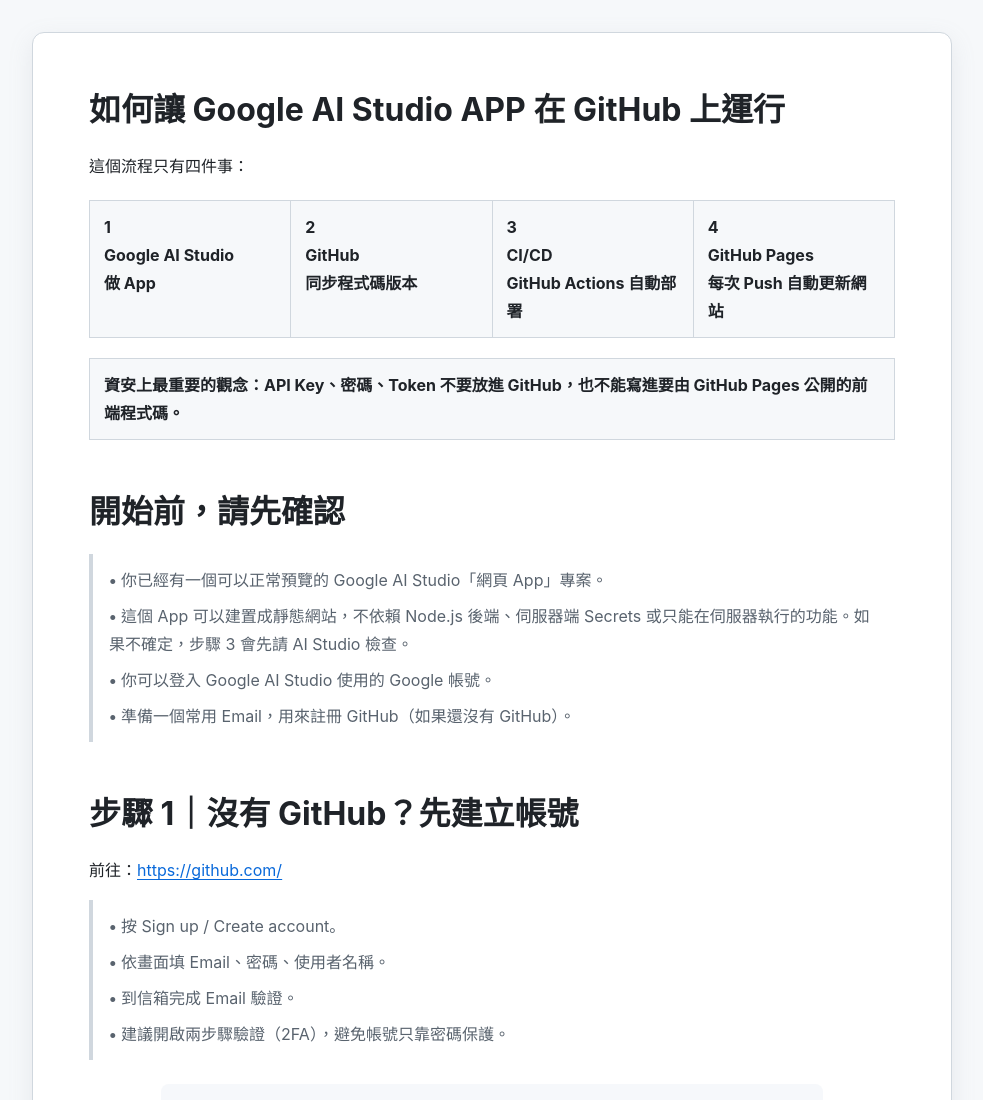
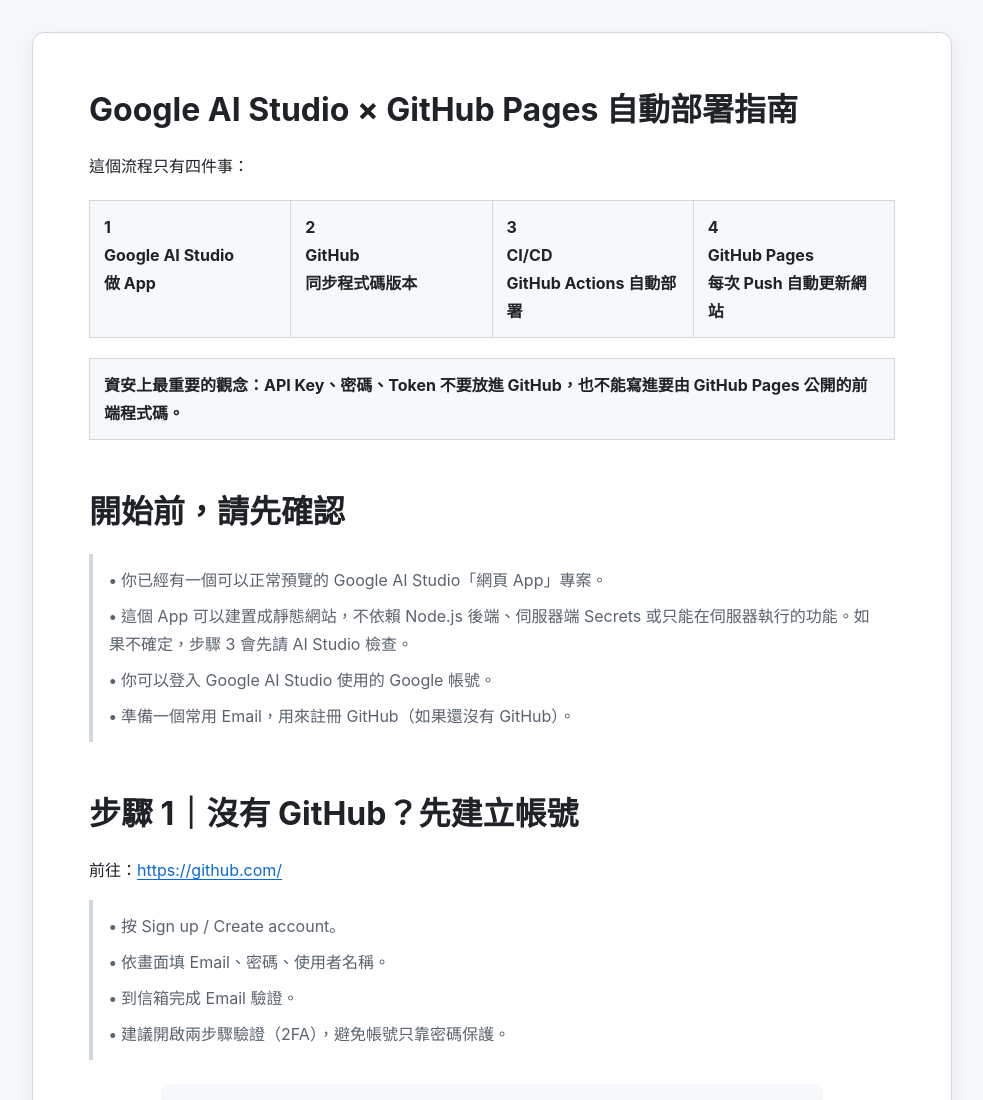
Before and after one commit to JHOproject/google-ai-studio-github-guide, a plain HTML site: page index.html in a window 1280 px wide. Shown: the top 1100 px of the page, without its empty margins (148-1131 px from the left). Drawn offline with Linux system fonts and the light colour scheme.

Commit message:
Update heading for Google AI Studio deployment guide

```diff
--- a/index.html
+++ b/index.html
@@ -51,7 +51,7 @@
 </head>
 <body>
   <main>
-<h1>如何讓 Google AI Studio APP 在 GitHub 上運行</h1>
+<h1>Google AI Studio × GitHub Pages 自動部署指南</h1>
 <p>這個流程只有四件事：</p>
 <table>
 <colgroup>
```
